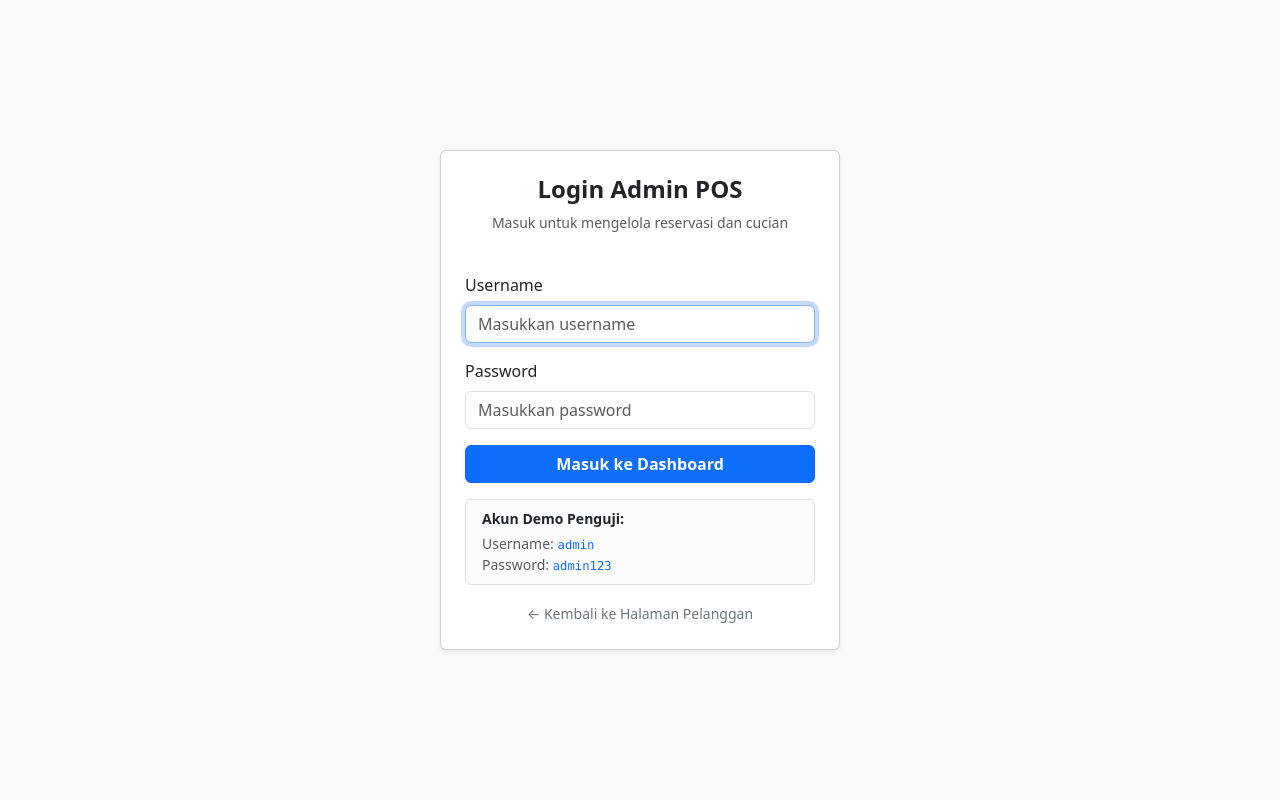
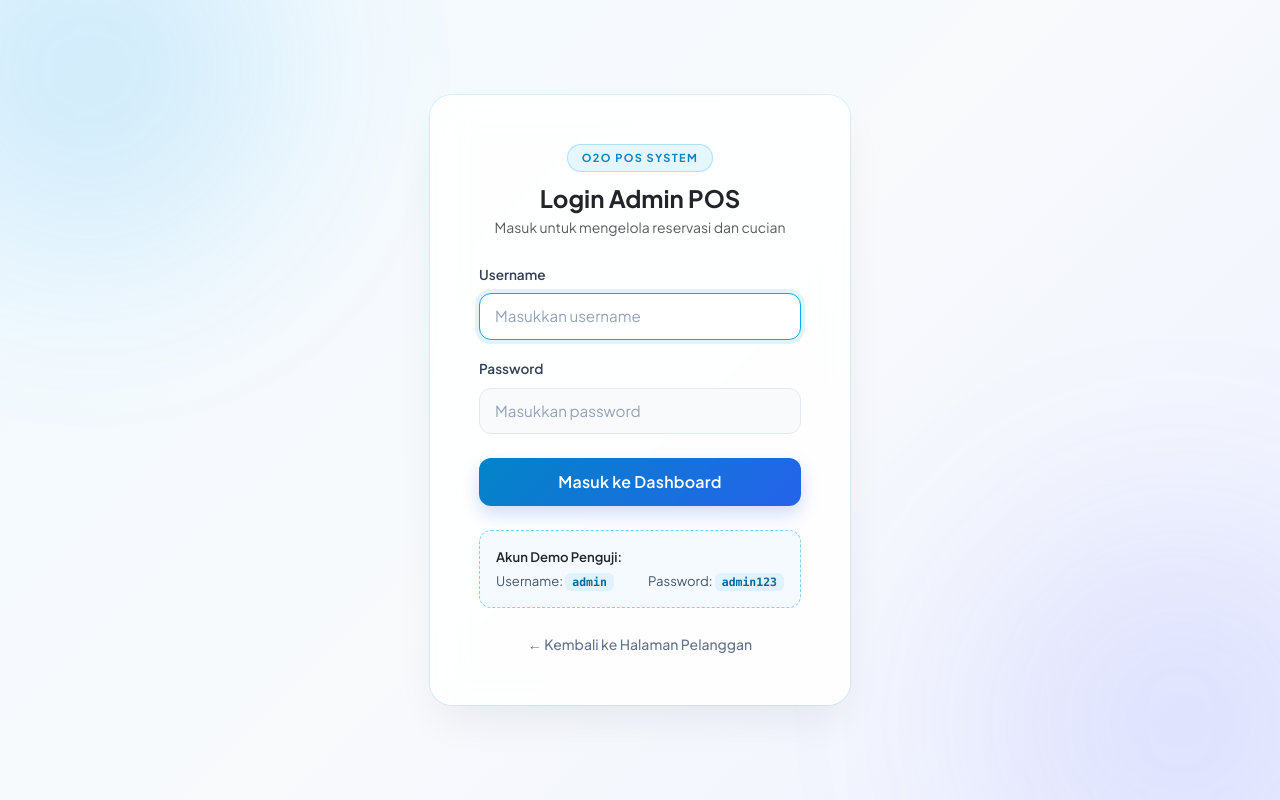
Before and after one commit to 25210146-arch/sistem-laundry, a Spring Boot app: page /login in a window 1280 px wide. Run offline with Spring Boot 4, Linux system fonts and the light colour scheme.

Commit message:
update ui login light glassmorphism

```diff
--- a/sistem-laundry/src/main/resources/templates/login.html
+++ b/sistem-laundry/src/main/resources/templates/login.html
@@ -5,43 +5,181 @@
     <meta name="viewport" content="width=device-width, initial-scale=1.0">
     <title>Login Admin - Sistem Laundry O2O</title>
     <link href="https://cdn.jsdelivr.net/npm/bootstrap@5.3.0/dist/css/bootstrap.min.css" rel="stylesheet">
+    <link href="https://fonts.googleapis.com/css2?family=Plus+Jakarta+Sans:wght@400;500;600;700&display=swap" rel="stylesheet">
+    <style>
+        body {
+            font-family: 'Plus Jakarta Sans', sans-serif;
+            background: linear-gradient(135deg, #f0f9ff 0%, #f8fafc 50%, #eef2ff 100%);
+            min-height: 100vh;
+            color: #0f172a;
+            overflow-x: hidden;
+            position: relative;
+        }
+
+        /* Aksen Cahaya Lembut (Light Ambient) */
+        .ambient-blob-1 {
+            position: fixed;
+            top: -120px;
+            left: -100px;
+            width: 380px;
+            height: 380px;
+            background: rgba(14, 165, 233, 0.14);
+            filter: blur(90px);
+            border-radius: 50%;
+            z-index: 0;
+        }
+        .ambient-blob-2 {
+            position: fixed;
+            bottom: -120px;
+            right: -100px;
+            width: 400px;
+            height: 400px;
+            background: rgba(99, 102, 241, 0.12);
+            filter: blur(100px);
+            border-radius: 50%;
+            z-index: 0;
+        }
+
+        /* Kartu Light Glassmorphism */
+        .glass-card-light {
+            background: rgba(255, 255, 255, 0.85);
+            backdrop-filter: blur(16px);
+            -webkit-backdrop-filter: blur(16px);
+            border: 1px solid rgba(255, 255, 255, 0.95);
+            border-radius: 22px;
+            box-shadow: 0 20px 45px -10px rgba(15, 23, 42, 0.08), 0 0 0 1px rgba(14, 165, 233, 0.12);
+            z-index: 1;
+        }
+
+        .brand-badge {
+            display: inline-block;
+            padding: 5px 14px;
+            font-size: 11px;
+            font-weight: 700;
+            letter-spacing: 1.4px;
+            text-transform: uppercase;
+            color: #0284c7;
+            background: rgba(14, 165, 233, 0.1);
+            border: 1px solid rgba(14, 165, 233, 0.25);
+            border-radius: 999px;
+            margin-bottom: 12px;
+        }
+
+        .form-label {
+            font-size: 0.85rem;
+            font-weight: 600;
+            color: #334155;
+        }
+
+        .form-control-modern {
+            background: rgba(248, 250, 252, 0.9);
+            border: 1.5px solid #e2e8f0;
+            color: #0f172a;
+            border-radius: 12px;
+            padding: 11px 15px;
+            font-size: 0.95rem;
+            transition: all 0.2s ease;
+        }
+
+        .form-control-modern::placeholder {
+            color: #94a3b8;
+        }
+
+        .form-control-modern:focus {
+            background: #ffffff;
+            border-color: #0ea5e9;
+            box-shadow: 0 0 0 4px rgba(14, 165, 233, 0.12);
+            color: #0f172a;
+            outline: none;
+        }
+
+        .btn-modern {
+            background: linear-gradient(135deg, #0284c7, #2563eb);
+            border: none;
+            border-radius: 12px;
+            padding: 12px;
+            font-weight: 600;
+            letter-spacing: 0.2px;
+            color: #ffffff;
+            box-shadow: 0 8px 18px rgba(37, 99, 235, 0.22);
+            transition: all 0.2s ease;
+        }
+
+        .btn-modern:hover {
+            transform: translateY(-1px);
+            box-shadow: 0 12px 24px rgba(37, 99, 235, 0.3);
+            background: linear-gradient(135deg, #0ea5e9, #3b82f6);
+            color: #ffffff;
+        }
+
+        .demo-box-light {
+            background: rgba(240, 249, 255, 0.75);
+            border: 1px dashed #7dd3fc;
+            border-radius: 12px;
+            font-size: 0.82rem;
+            color: #475569;
+        }
+
+        .demo-box-light code {
+            color: #0369a1;
+            background: #e0f2fe;
+            padding: 2px 7px;
+            border-radius: 6px;
+            font-weight: 600;
+        }
+
+        .back-link {
+            color: #64748b;
+            font-weight: 500;
+            transition: color 0.2s ease;
+        }
+        .back-link:hover {
+            color: #0284c7;
+        }
+    </style>
 </head>
-<body class="bg-light d-flex align-items-center justify-content-center" style="min-height: 100vh;">
+<body class="d-flex align-items-center justify-content-center p-3">
 
-<div class="card shadow-sm p-4" style="max-width: 400px; width: 100%;">
+<div class="ambient-blob-1"></div>
+<div class="ambient-blob-2"></div>
+
+<div class="glass-card-light p-4 p-md-5" style="max-width: 420px; width: 100%;">
     <div class="text-center mb-4">
-        <h4 class="fw-bold">Login Admin POS</h4>
-        <p class="text-muted small">Masuk untuk mengelola reservasi dan cucian</p>
+        <span class="brand-badge">O2O POS SYSTEM</span>
+        <h4 class="fw-bold text-dark mb-1">Login Admin POS</h4>
+        <p class="text-muted small mb-0">Masuk untuk mengelola reservasi dan cucian</p>
     </div>
 
-    <div th:if="${param.error}" class="alert alert-danger py-2 text-center small">
+    <div th:if="${param.error}" class="alert alert-danger py-2 text-center small rounded-3">
         Username atau password salah!
     </div>
-    <div th:if="${param.logout}" class="alert alert-success py-2 text-center small">
+    <div th:if="${param.logout}" class="alert alert-success py-2 text-center small rounded-3">
         Anda telah berhasil keluar (logout).
     </div>
 
     <form th:action="@{/login}" method="post">
         <div class="mb-3">
             <label for="username" class="form-label">Username</label>
-            <input type="text" class="form-control" id="username" name="username" placeholder="Masukkan username" required autofocus>
+            <input type="text" class="form-control form-control-modern" id="username" name="username" placeholder="Masukkan username" required autofocus>
         </div>
-        <div class="mb-3">
+        <div class="mb-4">
             <label for="password" class="form-label">Password</label>
-            <input type="password" class="form-control" id="password" name="password" placeholder="Masukkan password" required>
+            <input type="password" class="form-control form-control-modern" id="password" name="password" placeholder="Masukkan password" required>
         </div>
-        <button type="submit" class="btn btn-primary w-100 fw-semibold">Masuk ke Dashboard</button>
+        <button type="submit" class="btn btn-modern w-100">Masuk ke Dashboard</button>
     </form>
 
     <!-- Catatan Akun Demo Penguji -->
-    <div class="alert alert-light border mt-3 mb-0 py-2 px-3 small text-muted">
+    <div class="demo-box-light mt-4 p-3">
         <div class="fw-semibold text-dark mb-1">Akun Demo Penguji:</div>
-        <div>Username: <code class="text-primary">admin</code></div>
-        <div>Password: <code class="text-primary">admin123</code></div>
+        <div class="d-flex justify-content-between">
+            <span>Username: <code>admin</code></span>
+            <span>Password: <code>admin123</code></span>
+        </div>
     </div>
 
-    <div class="text-center mt-3">
-        <a th:href="@{/}" class="text-decoration-none small text-secondary">&larr; Kembali ke Halaman Pelanggan</a>
+    <div class="text-center mt-4">
+        <a th:href="@{/}" class="text-decoration-none small back-link">&larr; Kembali ke Halaman Pelanggan</a>
     </div>
 </div>
 
```
